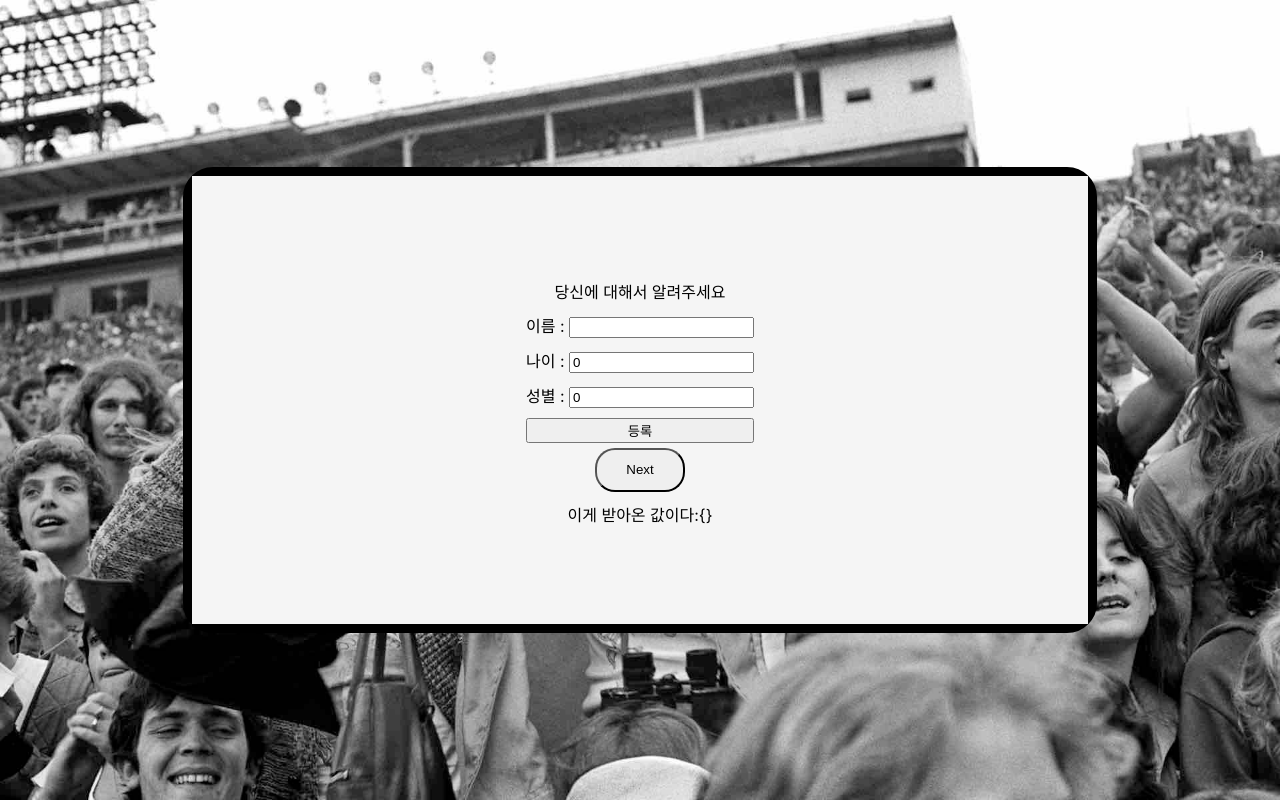
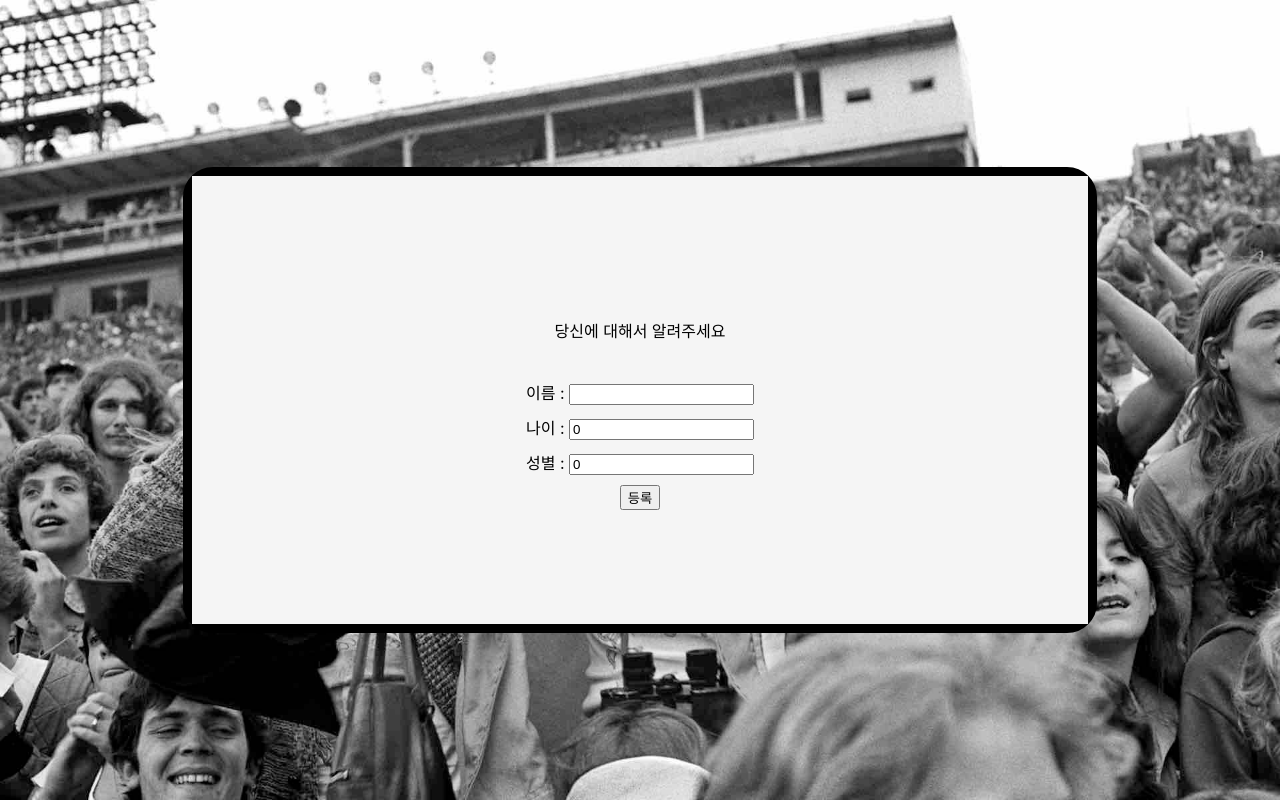
Before and after one commit to wnsguddl9410/Chosenbrand, a React (Create React App) app: page / in a window 1280 px wide. Both pictures are taken after a click on the button "시작". Built offline with nearby package versions, Linux system fonts and the light colour scheme.

Commit message:
점수 구현
문제 답변별 점수화 구현

```diff
--- a/src/container/answerclass.js
+++ /dev/null
@@ -1,13 +0,0 @@
-import React, { Component } from 'react';
-
-class answerclass extends Component {
-    render() {
-        return (
-            <div>
-
-            </div>
-        );
-    }
-}
-
-export default answerclass;
--- a/src/container/question.js
+++ b/src/container/question.js
@@ -1,42 +1,68 @@
 import React, {Fragment, Component } from 'react';
 import '../style/question.css';
 import Survey from './surveyformat';
-import Surveyclass from './surveyclass';
 
 class question extends Component {
 
 
     state={
         start:true,
-        num:1,
-        memberInfo:{},
+        start2:true,
+        num:0,
+        name:"",
+        age:0,
+        gender:0,
+
+        namchin:0,
+        rock:0,
+        luxury:0,
+        ameca:0,
+        casual:0,
+        street:0,
     };
 
     handleCreate=(data)=>
        {
-        const {memberInfo}=this.state;
-        this.setState({memberInfo:data
-        ,});
-        console.log(this.state.memberInfo);
+        console.log(this.state.namchin);
+        console.log(data.namchin);
+        this.setState({namchin: this.state.namchin + data.namchin});
+        console.log(this.state.namchin);
+        this.setState({rock: this.state.rock + data.rock});
+        this.setState({luxury: this.state.luxury + data.luxury});
+        this.setState({ameca: this.state.ameca + data.ameca});
+        this.setState({casual: this.state.casual + data.casual});
+        this.setState({street: this.state.street + data.street});
     }
 
 
 
     startquiz=()=>{
         this.setState({start : !(this.state.start)});
-        console.log("stqz");
+    }
+    handlePersonal=(e)=>{
+        e.preventDefault();
+        this.nextq();
     }
 
+    handleChange= (e)=>
+    {
+           this.setState({[e.target.name]: e.target.value});
+    }
+
+
     nextq=()=>{
-        this.setState({num:this.state.num+1});
+        console.log(this.state);
+        this.setState({num: this.state.num+1});
     }
+
+
 
     render()
     {
 
 
-        const {start,num}=this.state
-        const memberInfo=this.state.memberInfo
+        const {start,num,name,age,gender}=this.state
+
         return(
 
             <div className="question">
@@ -47,12 +73,43 @@ class question extends Component {
                 <button onClick={this.startquiz} className="start">시작</button>
                 </div>
                 ):
+                (num==0)?
+                (<div className="Personal">
+                <form className="personal" onSubmit={this.handlePersonal}>
+                    <div className="qcontentcontainer"><p className="qcontent">당신에 대해서 알려주세요</p></div>
+                <div><label for="name"> 이름 : </label>
+                <input type="text"
+                        id="name"
+                        name='name'
+                        onChange={this.handleChange}
+                        value={this.state.name}/>
+                </div>
+                    <div><label for="age"> 나이 : </label>
+                <input type="text"
+                        id='age'
+                        name='age'
+                        onChange={this.handleChange}
+                        value={this.state.age}/>
+                </div>
+                    <div><label for="gender"> 성별 : </label>
+                <input type="text"
+                        id='gender'
+                        name='gender'
+                        onChange={this.handleChange}
+                        value={this.state.gender}/>
+                </div>
+                    <button type="submit" >등록</button>
+                </form>
+
+                </div>
+        )
+:
                 (
                 <div className="surveycontainer">
                 <Survey onCreate={this.handleCreate} qnum={num} />
                 <button onClick={this.nextq} className="btnnext">Next</button>
 
-                이게 받아온 값이다:{JSON.stringify(memberInfo)}
+                이름 : {name}, 나이 : {age}, 성별 : {gender}
                 </div>
                 )}
 
--- a/src/container/surveyclass.js
+++ b/src/container/surveyclass.js
@@ -1,5 +1,4 @@
 import React, { Component } from 'react';
-import Answerclass from'./answerclass';
 
 class surveyclass extends Component
 {
--- a/src/container/surveyformat.js
+++ b/src/container/surveyformat.js
@@ -4,32 +4,37 @@ import '../style/surveyformat.css';
 
 class surveyformat extends Component {
 
+
     state={
-        name:"",
-        age:0,
-        gender:0,
+        sel:0,
     }
-
-     qlist=[[],["내 이름은?","전희연", "전정남", "신짱구", "참숯고깃간"],
+    // state={
+    //     name:"",
+    //     age:0,
+    //     gender:0,
+    // // }
+    // namchin:0,
+    // rock:0,
+    // luxury:0,
+    // ameca:0,
+    // casual:0,
+    // street:0,
+     qlist=[[],["나와 어울리는 음식은?", "마라탕, 마라샹궈", "국밥", "파스타", "단식"],
      ["내가 젤 좋아하는 음식?","1", "2", "3", "4"]];
 
+    qlistval= [
+            [
+                {namchin:5 , rock:1, luxury:2,ameca:3,casual:4,street:4},
+                {},
+                {},
+                {}
+            ],
 
-    handleChange= (e)=>
-    {
-           this.setState({
-                    [e.target.name]: e.target.value
-                });
-        }
-        handleSubmit = (e) => {
-        const {name, age, gender} = this.state;
-        e.preventDefault();
-        this.props.onCreate({
-              name: name,
-              age: age,
-              gender: gender,
-            });
-
-          };
+              ];
+    handleSubmit = (qnum,sel) => {
+        console.log("qlistval[qnum-1][sel] is   "+ this.qlistval[0][0].namchin);
+        this.props.onCreate(this.qlistval[qnum-1][sel]);
+    }
 
     render() {
 
@@ -39,49 +44,17 @@ class surveyformat extends Component {
 
 
 
-        return ( (this.props.qnum-1==0)?(
-        <div className="surveyformat2">
-        <form className="personal" onSubmit={this.handleSubmit}>
-            <div className="qcontentcontainer"><p className="qcontent">당신에 대해서 알려주세요</p></div>
-        <div><label for="name"> 이름 : </label>
-        <input type="text"
-                id="name"
-                name='name'
-                onChange={this.handleChange}
-                value={this.state.name}/>
-        </div>
-            <div><label for="age"> 나이 : </label>
-        <input type="text"
-                id='age'
-                name='age'
-                onChange={this.handleChange}
-                value={this.state.age}/>
-        </div>
-            <div><label for="gender"> 성별 : </label>
-        <input type="text"
-                id='gender'
-                name='gender'
-                onChange={this.handleChange}
-                value={this.state.gender}/>
-        </div>
-            <button type="sumbit">등록</button>
-        </form>
-            {/* <button type="submit" onclick={()=>{console.log(document.getElementById('name').text)}}/>
-        <button onclick={submitMe(document.getElementById('name').value,document.getElementById('age').value),document.getElementById('gender').value} id="testButton" >대답 제출</button>
-    */}
-        </div>
-        )
-        :(
+        return (
             <div className="surveyformat">
-            <div className="qcontentcontainer"><p className="qcontent">{qlist[qnum-1][0]}</p></div>
+            <div className="qcontentcontainer"><p className="qcontent">{qlist[qnum][0]}</p></div>
             <div className="buttons">
-            <button className="choice">{qlist[qnum-1][1]}</button>
-            <button className="choice">{qlist[qnum-1][2]}</button>
-            <button className="choice">{qlist[qnum-1][3]}</button>
-            <button className="choice">{qlist[qnum-1][4]}</button>
+            <button className="choice" onClick={()=>{this.handleSubmit(qnum,0)}}>{qlist[qnum][1]}</button>
+            <button className="choice" onClick={()=>{this.handleSubmit(qnum,1)}}>{qlist[qnum][2]}</button>
+            <button className="choice" onClick={()=>{this.handleSubmit(qnum,2)}}>{qlist[qnum][3]}</button>
+            <button className="choice" onClick={()=>{this.handleSubmit(qnum,3)}}>{qlist[qnum][4]}</button>
             </div>
             </div>
-        ) );
+        ) ;
     }
 }
 
--- a/src/style/question.css
+++ b/src/style/question.css
@@ -39,3 +39,29 @@
   justify-content: center;
   align-items: center;
 }
+.Personal {
+  width: 100%;
+  height: 100%;
+  display: flex;
+  flex-direction: column;
+}
+.personal {
+  height: 100%;
+  display: flex;
+  flex-direction: column;
+  justify-content: center;
+  align-items: center;
+  align-content: space-around;
+}
+.qcontentcontainer {
+  height: 20%;
+  margin: 0;
+  display: flex;
+}
+.personal > * {
+  margin: 5px 0;
+}
+.qcontent {
+  margin: 0;
+  text-align: center;
+}
--- a/src/style/surveyformat.css
+++ b/src/style/surveyformat.css
@@ -1,10 +1,6 @@
 .surveyformat {
   width: 100%;
   height: 100%;
-  display: flex;
-  flex-direction: column;
-}
-.personal {
   display: flex;
   flex-direction: column;
 }
@@ -14,9 +10,6 @@
   display: flex;
   justify-content: center;
   align-items: center;
-}
-.personal > * {
-  margin: 5px 0;
 }
 .qcontent {
   margin: 0;
```
